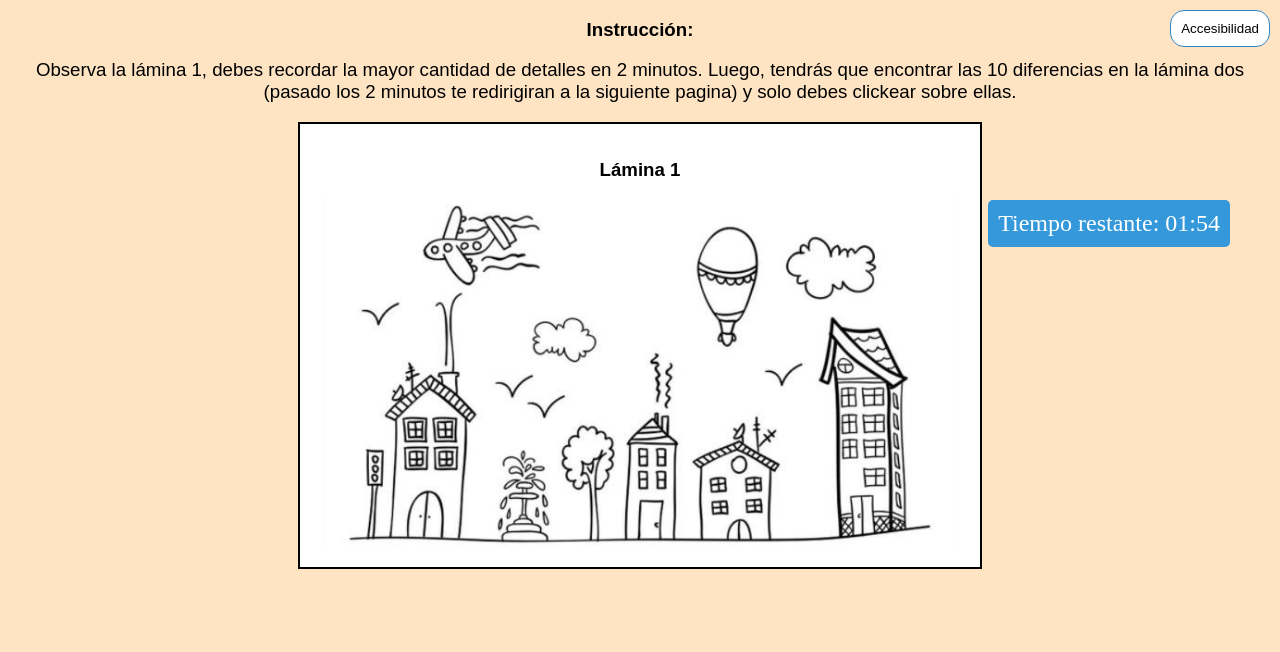
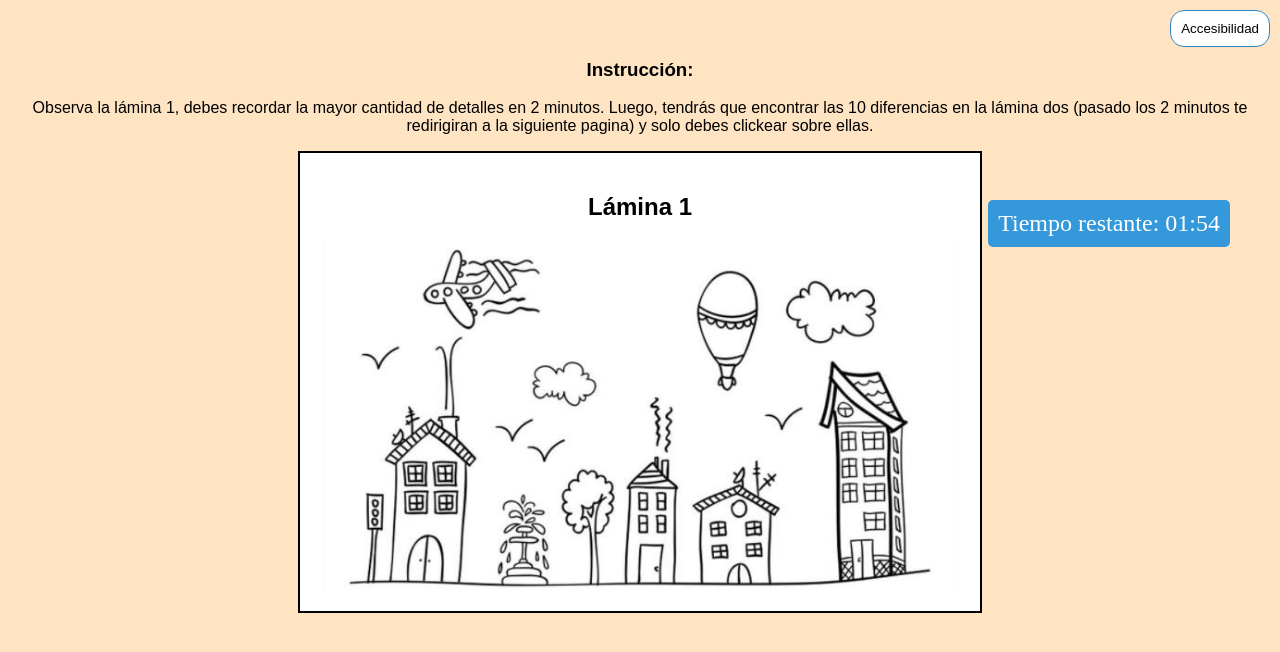
Before and after one commit to Burgos100/ProyectoWeb, a PHP site: page /Lamina1.html in a window 1280 px wide. Shown: the top 652 px of the page. Run offline with PHP 8.4, Linux system fonts and the light colour scheme.

Commit message:
cambios menores

```diff
--- a/CSS/hojaestilos.css
+++ b/CSS/hojaestilos.css
@@ -51,24 +51,20 @@ padding:10px 20px;
 h3{
 font-family: Arial, Helvetica, sans-serif;
 text-align: center;
-font-size: 14pt;
 }
 
 h2{
 font-family: Arial, Helvetica, sans-serif;
 width: 100%;
-font-size: 14pt;
 }
 
 h1{
 font-family: Arial, Helvetica, sans-serif;
-font-size: 14pt;
 }
 
 p{
 text-align: center;
 font-family: Arial, Helvetica, sans-serif;
-font-size: 14pt;
 }
 
 .sidebar {
@@ -205,7 +201,7 @@ font-size: 16px;
 transition: background-color 0.3s;
 position: fixed;
 top: 50%;
-right: 20px;
+left: 20px;
 border: 2px solid black;
 border-radius: 14px;
 }
@@ -213,3 +209,8 @@ border-radius: 14px;
 #botonReproducir:hover {
 background-color: #ffffff;
 }
+.container {
+    display: flex;
+    justify-content: flex-end; /* Alineación a la derecha */
+    padding: 20px; /* Espacio alrededor del contenedor */
+}
--- a/Lamina1.html
+++ b/Lamina1.html
@@ -9,9 +9,8 @@
 </head>
 <body>
     <div class="container">
-        <div id="countdown">Tiempo restante: 02:00</div>
+    <div id="countdown">Tiempo restante: 02:00</div>
     </div>
-
     <div>
         <h3>Instrucción:</h3>
         <p>Observa la lámina 1, debes recordar la mayor
@@ -19,7 +18,6 @@
         las 10 diferencias en la lámina dos (pasado los 2 minutos te redirigiran a la siguiente pagina)
         y solo debes clickear sobre ellas.</p>
     </div>
-
     <div class="contenedor">
         <h2>Lámina 1</h2>
     <div class = "recuadro-contenedor">
@@ -39,7 +37,7 @@
         </ul>
 </div>
 
-    <button id="toggleButton">Accesibilidad</button>
-    <script src="../JS/sidebar.js"></script>
+            <button id="toggleButton">Accesibilidad</button>
+            <script src="js/sidebar.js"></script>
 </body>
 </html>
--- a/Lamina2.html
+++ b/Lamina2.html
@@ -38,7 +38,7 @@
             </ul>
 </div>
         <button id="toggleButton">Accesibilidad</button>
-        <script src="../JS/sidebar.js"></script>
+        <script src="js/sidebar.js"></script>
     </div>
     </div>
 <audio id="miAudio" src="audio/weorey.mp3" preload="auto"></audio>
```
